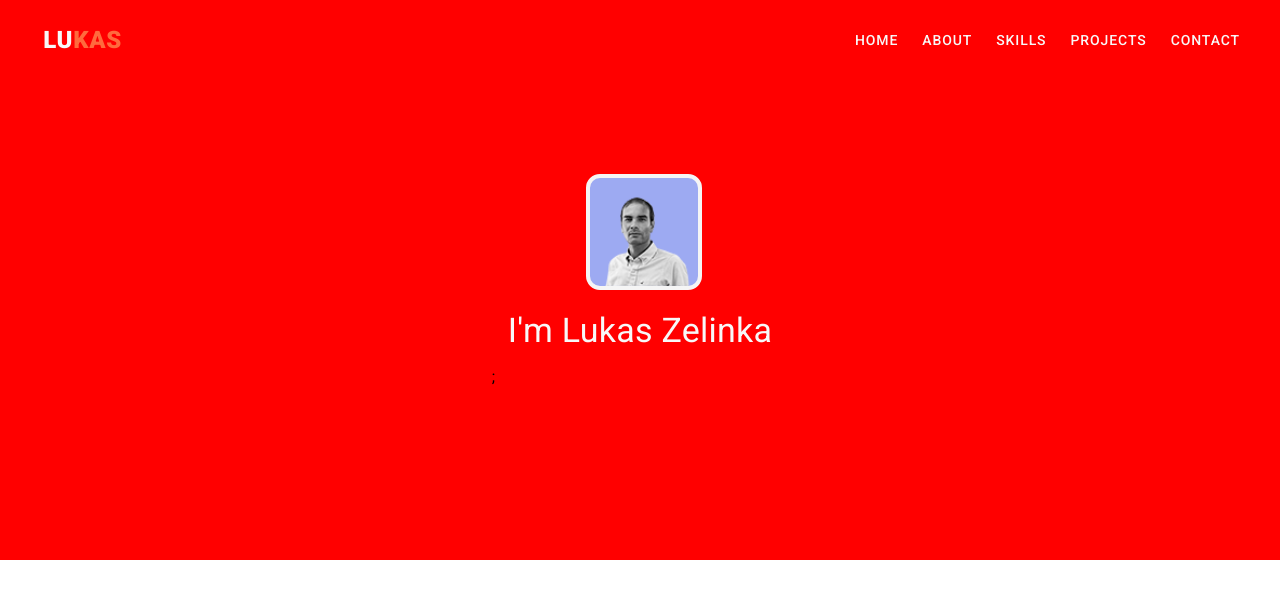
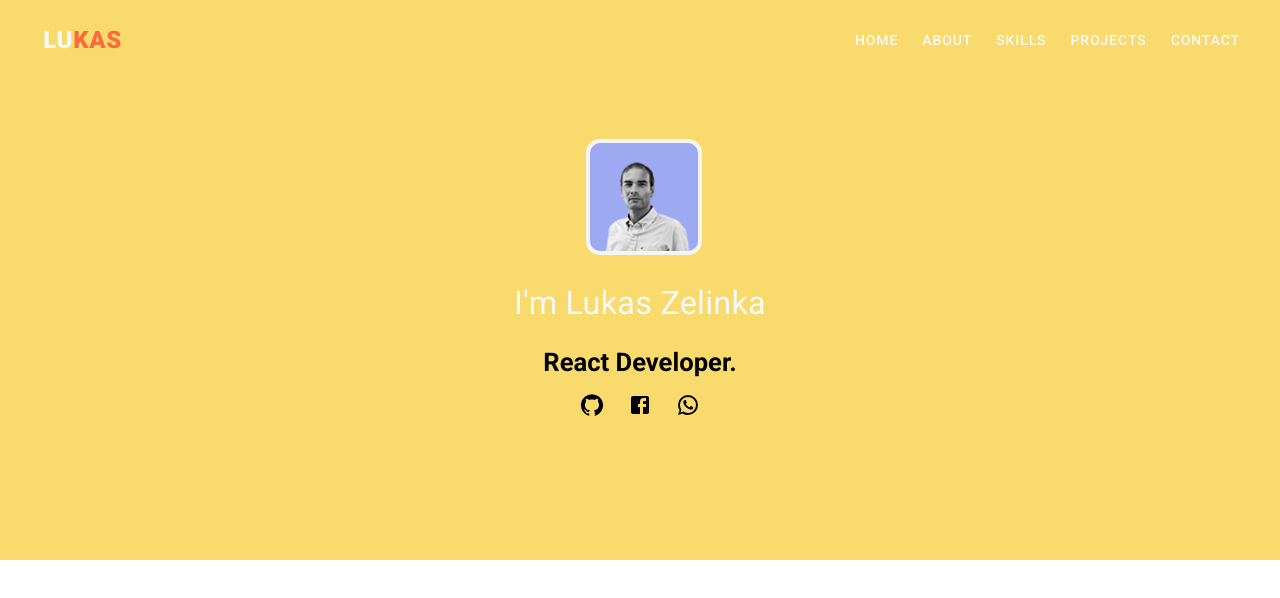
Before and after one commit to lukasZelinka/portfolioNew, a React (Create React App) app: page / in a window 1280 px wide. Shown: the top 598 px of the page. Built offline with nearby package versions, Linux system fonts and the light colour scheme.

Commit message:
Home.js - in development

```diff
--- a/src/App.js
+++ b/src/App.js
@@ -9,7 +9,7 @@ import {
 } from "@mui/material/styles";
 import AppBar from "./components/AppBar";
 import Home from "./components/Home";
-
+// MUI
 export let theme = createTheme({
   palette: {
     primary: {
@@ -47,7 +47,8 @@ export let theme = createTheme({
     },
   },
 });
-
+theme = responsiveFontSizes(theme);
+// Component
 function App({ startPreloader, finishPreloader, preloading }) {
   //
   window.addEventListener("load", function () {
--- a/src/components/Home.js
+++ b/src/components/Home.js
@@ -1,6 +1,10 @@
 import React from "react";
 import { Grid, Typography } from "@mui/material";
+import GitHubIcon from "@mui/icons-material/GitHub";
+import FacebookIcon from "@mui/icons-material/Facebook";
+import WhatsAppIcon from "@mui/icons-material/WhatsApp";
 import "./Home.css";
+import Typewritter from "./TypewritterEffect/Typewritter";
 
 const Home = () => {
   return (
@@ -11,7 +15,7 @@ const Home = () => {
         justifyContent="center"
         alignItems="center"
         sx={{
-          backgroundColor: "red",
+          backgroundColor: "secondary.main",
           widht: "100%",
           height: "70vh",
           position: "absolute",
@@ -20,11 +24,32 @@ const Home = () => {
         <Grid item>
           <img src="../lukas100.png" alt="author" />
         </Grid>
-        <Grid item>
-          <Typography variant="h4" sx={{ m: 2, color: "font.white" }}>
+        <Grid item sx={{ mt: 3 }}>
+          <Typography variant="h4" sx={{ color: "font.white" }}>
             I'm Lukas Zelinka
           </Typography>
-          ;
+        </Grid>
+        <Grid item sx={{ mt: 3 }}>
+          <Typewritter />
+        </Grid>
+        <Grid item sx={{ mt: 2 }}>
+          <Grid
+            container
+            direction="row"
+            justifyContent="center"
+            alignItems="center"
+            spacing={3}
+          >
+            <Grid item>
+              <GitHubIcon />
+            </Grid>
+            <Grid item>
+              <FacebookIcon />
+            </Grid>
+            <Grid item>
+              <WhatsAppIcon />
+            </Grid>
+          </Grid>
         </Grid>
       </Grid>
     </>
--- /dev/null
+++ b/src/components/TypewritterEffect/Typewritter.css
@@ -0,0 +1,50 @@
+.css-typing p {
+    /* border-right: .15em solid orange; */
+    font-size: 1.6em;
+    white-space: nowrap;
+    overflow: hidden;
+    font-weight: 700;
+    text-align: center;
+    margin:0;
+}
+
+.css-typing p:nth-child(1) {
+    width: 8em;
+    -webkit-animation: type 2s steps(40, end);
+    animation: type 2s steps(520, end);
+    -webkit-animation-fill-mode: forwards;
+    animation-fill-mode: forwards;
+    animation-iteration-count: 3;
+    -webkit-animation-iteration-count: 3;
+
+}
+
+
+
+@keyframes type {
+    0% {
+        width: 0;
+    }
+
+    /* 99.9% {
+        border-right: .25em solid orange;
+    } */
+
+    /* 100% {
+        border: none;
+    } */
+}
+
+@-webkit-keyframes type {
+    0% {
+        width: 0;
+    }
+
+    /* 99.9% {
+        border-right: .25em solid orange;
+    } */
+
+    /* 100% {
+        border: none;
+    } */
+}
--- /dev/null
+++ b/src/components/TypewritterEffect/Typewritter.js
@@ -0,0 +1,12 @@
+import React from "react";
+import "./Typewritter.css";
+
+const Typewritter = () => {
+  return (
+    <div className="css-typing">
+      <p>React Developer.</p>
+    </div>
+  );
+};
+
+export default Typewritter;
```
Also changed, not shown: 1 other file (tests, documents, lock files or other folders).
